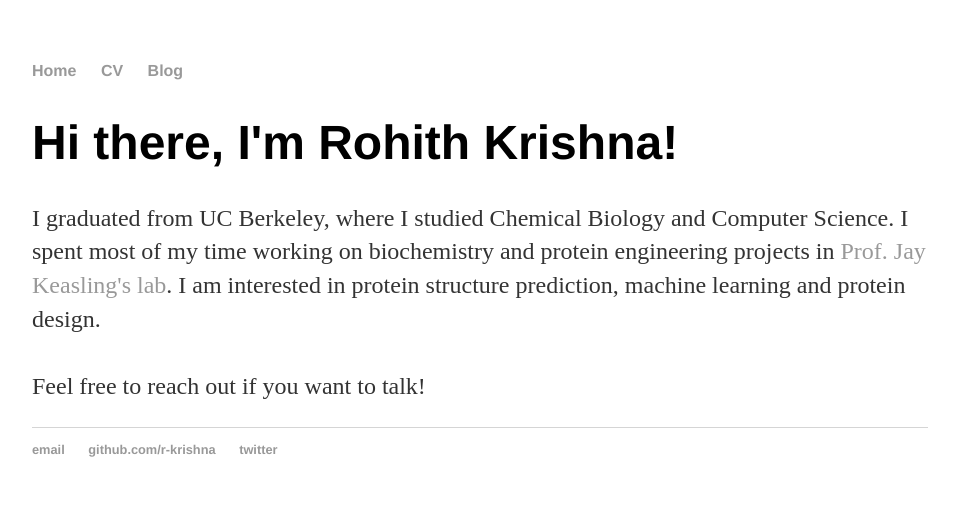
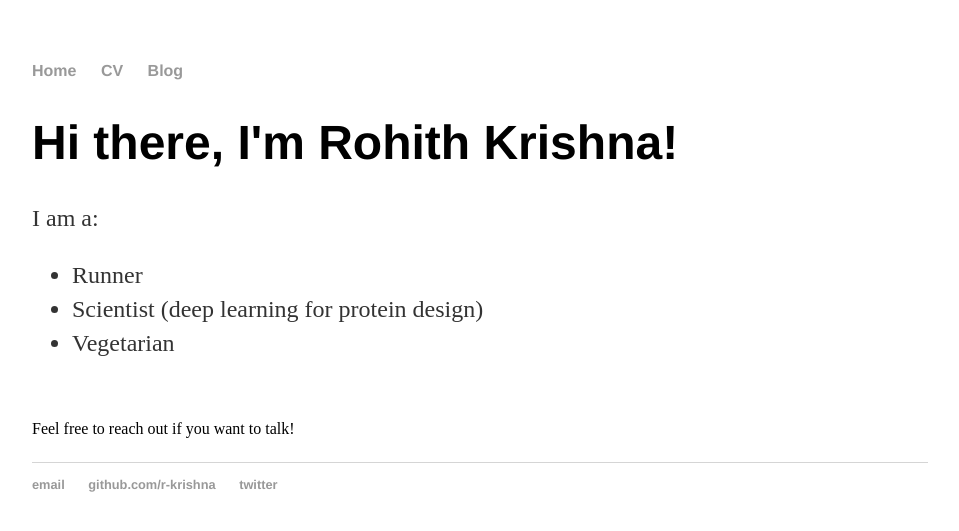
Before and after one commit to r-krishna/r-krishna.github.io, a Jekyll site: the page built from index.html, in a window 1280 px wide. Shown: the top 531 px of the page, without its empty margins (160-1119 px from the left). Built offline with Jekyll 4.4.1, drawn with Linux system fonts in a browser that asks for light colours.

Commit message:
changed home page

```diff
--- a/index.html
+++ b/index.html
@@ -5,7 +5,12 @@ title: Rohith Krishna
 
 		<div class="blurb">
 			<h1>Hi there, I'm Rohith Krishna!</h1>
-			<p>I graduated from UC Berkeley, where I studied Chemical Biology and Computer Science. I spent most of my time working on biochemistry and protein engineering projects in  <a href="https://keaslinglab.lbl.gov/">Prof. Jay Keasling's lab</a>. I am interested in protein structure prediction, machine learning and protein design.
+			<p>I am a: </p>
+			<ul>
+				<li>Runner</li>
+				<li>Scientist (deep learning for protein design)</li>
+				<li>Vegetarian</li>
+			</ul>
 			<br>
 				<br>
 				Feel free to reach out if you want to talk!</p>
```
